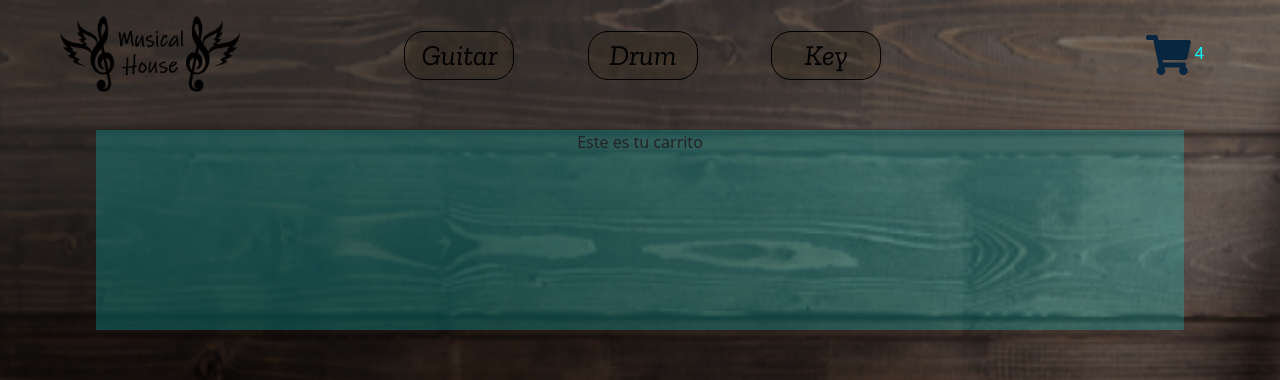
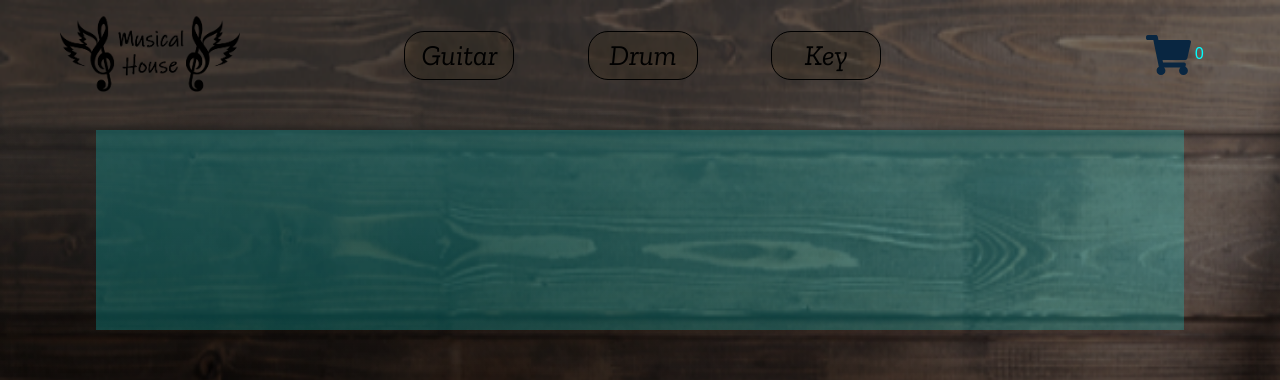
Before and after one commit to SenseiSanta/reactAppCoderhouse, a React (Create React App) app: page /cart in a window 1280 px wide. Shown: the top 380 px of the page. Built offline with nearby package versions, Linux system fonts and the light colour scheme.

Commit message:
Actualizado para desafio CartContext

```diff
--- a/src/App.js
+++ b/src/App.js
@@ -5,11 +5,13 @@ import { Routes, Route, BrowserRouter } from "react-router-dom";
 import ItemDetailContainer from './components/ItemDetailContainer/ItemDetailContainer.jsx';
 import Cart from './components/Cart/Cart';
 import BgImage from './components/BgImage/BgImage';
+import MyProvider from './context/CartContext';
 
 function App() {
   const greeting = 'Bienvenidos a Musical House'
   return (<>
   <BrowserRouter>
+    <MyProvider>
       <Navbar />
       <BgImage />
       <Routes>
@@ -21,6 +23,7 @@ function App() {
         <Route path='/category/:id' element={<ItemListContainer greeting={greeting} />} />
         <Route path='*' element={<h1> PAGE NOT FOUND </h1>} />
       </Routes>
+    </MyProvider>
   </BrowserRouter>
   </>
 )}
--- a/src/components/Cart/Cart.jsx
+++ b/src/components/Cart/Cart.jsx
@@ -1,10 +1,15 @@
-import React from "react";
+import React, { useContext } from "react";
+import { CartContext } from "../../context/CartContext";
 import cartcss from '../Cart/Cart.css';
 
 function Cart() {
+
+  const { cart } = useContext(CartContext);
   return <>
     <div id="cartContainer">
-        Este es tu carrito
+      {cart && cart.map(item => <><p>{item.id}</p>
+                                <p>{item.name}</p>
+                                <p style={{paddingLeft: '20px', fontSize: '24px'}}> TIENES: {item.quantity} de este producto</p></>  )}
     </div>
   </>
 }
--- a/src/components/CartWidget/CartWidget.jsx
+++ b/src/components/CartWidget/CartWidget.jsx
@@ -1,10 +1,15 @@
 import React from 'react';
+import { useContext } from 'react';
 import { FaShoppingCart } from 'react-icons/fa';
-import CartWidgetcss from '../CartWidget/CartWidget.css'
+import { CartContext } from '../../context/CartContext';
+import '../CartWidget/CartWidget.css'
 
-function CartWidget({ items }) {
+function CartWidget() {
+
+    const { GetItemQty } = useContext(CartContext);
+
     return (<>
-        <FaShoppingCart style={{width: '45px', height: '40px', color:'#092641'}}/> {items}
+        <FaShoppingCart style={{width: '45px', height: '40px', color:'#092641'}}/> {GetItemQty()}
     </>)
     }
 export default CartWidget
--- a/src/components/ItemCount/ItemCount.jsx
+++ b/src/components/ItemCount/ItemCount.jsx
@@ -7,19 +7,18 @@ export default function ItemCount( props ) {
 
     const [initial, setInitial] = useState(1);
     const [max, setMax] = useState(10);
-    const [counter, setCounter] = useState(initial);
 
     const handleClickUp = () => {
-        if (counter < max) {
-            setCounter(counter + 1)
+        if (cant < max) {
+            setCant(cant + 1)
         } else {
             alert('No puedes sumar')
         }
     }
 
     const handleClickDown = () => {
-        if (counter > initial) {
-            setCounter(counter - 1)
+        if (cant > initial) {
+            setCant(cant - 1)
         } else {
             alert('No puedes restar')
         }
@@ -31,14 +30,13 @@ export default function ItemCount( props ) {
             <button id='aditionButton' onClick={handleClickDown}>
                 -
             </button>
-            <p id='counter'> {counter} </p>
+            <p id='counter'> {cant} </p>
             <button id='aditionButton' onClick={handleClickUp}>
                 +
             </button>
         </div>
         <button id='addToCart' onClick={() => {
-                onAdd(counter);
-                setCant(cant + counter);
+            onAdd();
             }}>
             <FaCartPlus style={{paddingBottom: '2px', color: '#397e46'}} /> Añadir al carrito
         </button>
--- a/src/components/ItemDetail/ItemDetail.jsx
+++ b/src/components/ItemDetail/ItemDetail.jsx
@@ -1,13 +1,20 @@
-import React, { useState } from 'react'
+import React, { useContext, useState } from 'react'
 import { Link } from 'react-router-dom'
-import itemdetailcss from '../ItemDetail/ItemDetail.css'
+import '../ItemDetail/ItemDetail.css'
 import ItemCount from '../ItemCount/ItemCount.jsx';
+import { CartContext } from '../../context/CartContext';
 
 function ItemDetail( {item} ) {
-  const [cant, setCant] = useState(0)
+  const [cant, setCant] = useState(1)
+  const [added, setAdded] = useState(false);
 
-  const onAdd = (quantity) => {
-    console.log(quantity)
+  const {IsInCart, addItem} = useContext(CartContext)
+
+  const onAdd = () => {
+    alert(cant);
+    IsInCart(item.id);
+    addItem(item, cant);
+    setAdded(true);
   }
 
   return (<>
@@ -17,7 +24,7 @@ function ItemDetail( {item} ) {
         <h2 id='nameText'> {item.name} </h2>
         <p id='descriptionText'> {item.description} </p>
         <p id='priceText'> ${item.price} </p>
-        {cant == 0 ? <ItemCount cant={cant} setCant={setCant} onAdd={onAdd}/> : <div id='finalizeBox'> <Link to='/cart'> Ver Carrito </Link> </div>}
+        {added ? <div id='finalizeBox'> <Link to='/cart'> Ver Carrito </Link> </div> : <ItemCount cant={cant} setCant={setCant} onAdd={onAdd}/>}
       </div>
     </div>
     <div id='backHomeDiv'>
--- a/src/components/ItemListContainer/ItemListContainer.jsx
+++ b/src/components/ItemListContainer/ItemListContainer.jsx
@@ -37,14 +37,12 @@ const [error, setError] = useState(false);
             setLoading(false);
         })
 
-    console.log(resultado)
-
   }, [categoriaID])
 
   return (<>
       <h1 className='w-100 d-flex justify-content-center text-black'>{greeting}</h1>
-      <div>{loading && <LoadingWidget />}</div>
-      <div>{error && 'Ha ocurrido un error.'}</div>
+      {loading && <LoadingWidget />}
+      {error && 'Ha ocurrido un error.'}
       <ItemList resultado={resultado}/>
   </>
   )
--- a/src/components/LoadingWidget/LoadingWidget.jsx
+++ b/src/components/LoadingWidget/LoadingWidget.jsx
@@ -1,5 +1,5 @@
 import React from 'react';
-import loadingGifcss from '../LoadingWidget/LoadingWidget.css'
+import '../LoadingWidget/LoadingWidget.css'
 import svg from '../../icons/loadingSVG.svg'
 
 function LoadingWidget({ items }) {
@@ -7,7 +7,6 @@ function LoadingWidget({ items }) {
     <div id='loadingGif'>
         <img src={svg} alt="Loading Icon" />
     </div>
-
     </>)
     }
 export default LoadingWidget
--- a/src/components/Navbar/Navbar.jsx
+++ b/src/components/Navbar/Navbar.jsx
@@ -25,7 +25,7 @@ function Navbar() {
             <div className='d-flex justify-content-around' id='cartBox'>
                 <ul className="w-auto navbar-nav mb-1 mb-lg-0 justify-content-end pe-3">
                     <li className="nav-item">
-                        <Link id='linkToCart' to={'/cart'}> <CartWidget items={4}/> </Link>
+                        <Link id='linkToCart' to={'/cart'}> <CartWidget /> </Link>
                     </li>
                 </ul>
                 <button className="navbar-toggler" type="button" data-bs-toggle="collapse" data-bs-target="#navbarSupportedContent" aria-controls="navbarSupportedContent" aria-expanded="false" aria-label="Toggle navigation">
--- /dev/null
+++ b/src/context/CartContext.jsx
@@ -0,0 +1,61 @@
+import { useState } from "react";
+import { createContext } from "react";
+
+export const CartContext = createContext();
+
+const {Provider} = CartContext;
+
+const MyProvider = ({children}) => {
+
+        const [cart, setCart] = useState([]);
+
+    // Detecta si el item seleccionado ya esta en el carrito. Devuelve boolean
+    const IsInCart = (id) => {
+        return cart.some(x => x.id === id);
+    }
+
+    // Agrega la cantidad seleccionada al carrito sin pisar los que estan y sumando la cantidad ya establecida
+    const addItem = (item, quantity) => {
+
+        const newItem = {
+            ...item,
+            quantity
+        }
+
+        if (IsInCart(newItem.id)) {
+
+            const findProduct = cart.find(item => item.id === newItem.id);
+            const productIndex = cart.indexOf(findProduct);
+            const auxArray = [...cart];
+
+            auxArray[productIndex].quantity += quantity
+            setCart(auxArray)
+
+        } else  {
+            setCart([...cart, newItem])
+        }
+    }
+
+    // Vacia el carrito
+    const emptyCart = () => {
+        setCart([]);
+    }
+
+    // Retorna un nuevo array sin el item seleccionado a eliminar
+    const deleteItem = (id) => {
+        return setCart(cart.filter(x => x.id !== id))
+    }
+
+    // Retorna la cantidad de unidades que tiene nuestro carrito
+    const GetItemQty = () => {
+        return cart.reduce((acc, item) => acc += item.quantity, 0)
+    }
+
+    // Retorna el valor total del carrito
+    const GetItemPrice = () => {
+        return cart.reduce((acc, x) => acc += x.quantity * x.price, 0)
+    }
+        return <Provider value={{cart, IsInCart, addItem, deleteItem, emptyCart, GetItemQty, GetItemPrice}}> {children} </Provider>
+    }
+
+export default MyProvider;
```
